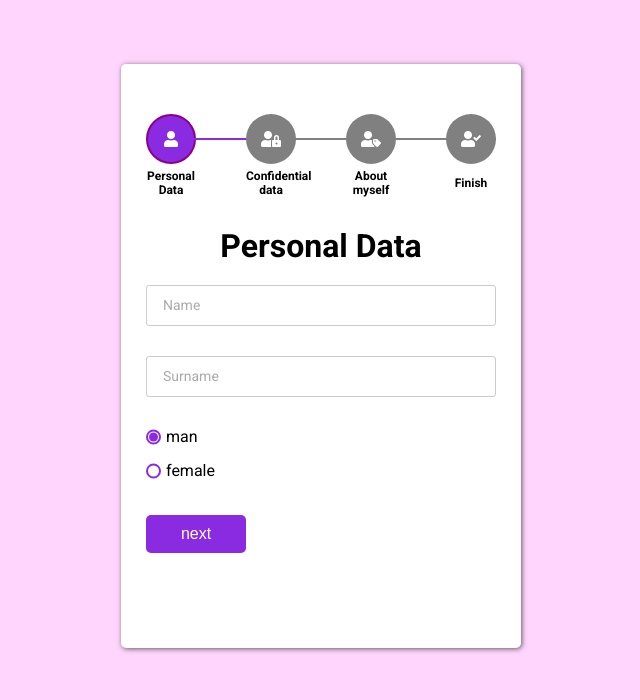
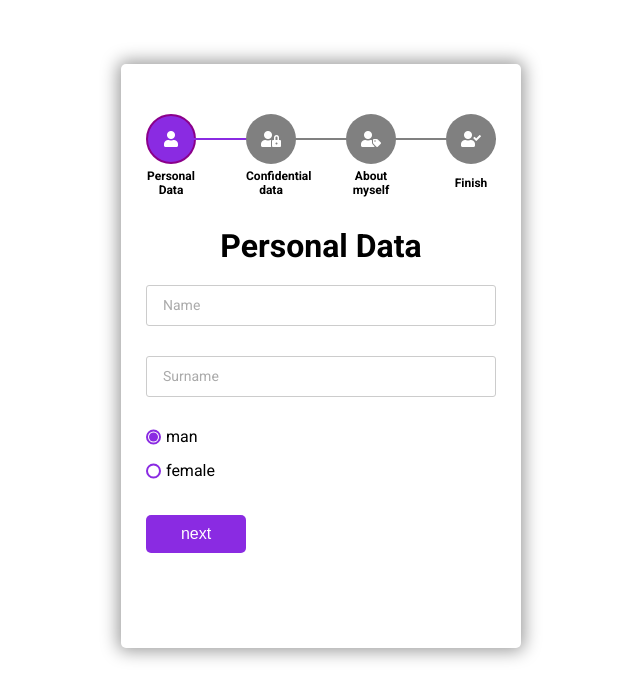
Before and after one commit to pavel97107/multisteps-register-form, a React (Create React App) app: page / in a window 1280 px wide. Shown: the top 700 px of the page, without its empty margins (319-959 px from the left). Built offline with nearby package versions, Linux system fonts and the light colour scheme.

Commit message:
updateMainStyles

```diff
--- a/src/App.js
+++ b/src/App.js
@@ -4,7 +4,7 @@ import Steps from "./step";
 import "./styles.css";
 import validate from "./validate";
 
-export default class App extends React.Component {
+      export default class App extends React.Component {
   constructor() {
     super();
     this.state = {
@@ -67,6 +67,7 @@ export default class App extends React.Component {
       data: { ...state.data, skills: [...state.data.skills, item] },
     }));
   }
+
 
   prevStep = () => {
     if (this.state.step <= 0) return;
--- a/src/styles.css
+++ b/src/styles.css
@@ -1,7 +1,4 @@
-
-@import url('https://fonts.googleapis.com/css2?family=Roboto:wght@400;700&display=swap');
-
-
+@import url("https://fonts.googleapis.com/css2?family=Roboto:wght@400;700&display=swap");
 
 *,
 *::before,
@@ -12,17 +9,15 @@
 }
 
 body {
-  background: #ffd4fd;
-  font-family: 'Roboto', sans-serif;
+  font-family: "Roboto", sans-serif;
 }
 
 .App {
   max-width: 400px;
   margin: 5% auto;
   background-color: white;
-  -webkit-box-shadow: 1px 1px 5px 0px rgba(50, 50, 50, 0.75);
-  -moz-box-shadow: 1px 1px 5px 0px rgba(50, 50, 50, 0.75);
-  box-shadow: 1px 1px 5px 0px rgba(50, 50, 50, 0.75);
+  -webkit-box-shadow: 0px 0px 17px 3px rgba(0, 0, 0, 0.4);
+  box-shadow: 0px 0px 17px 3px rgba(0, 0, 0, 0.4);
   border-radius: 5px;
   padding: 50px 25px 75px 25px;
 }
```
